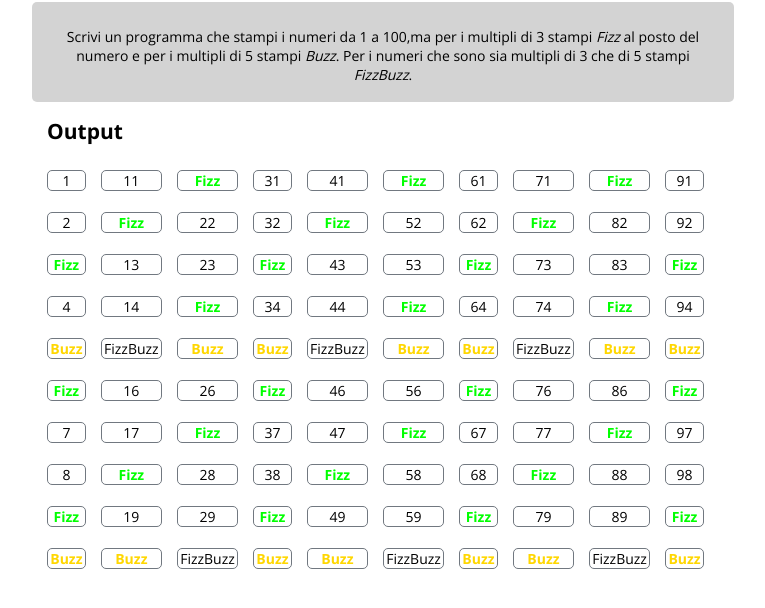
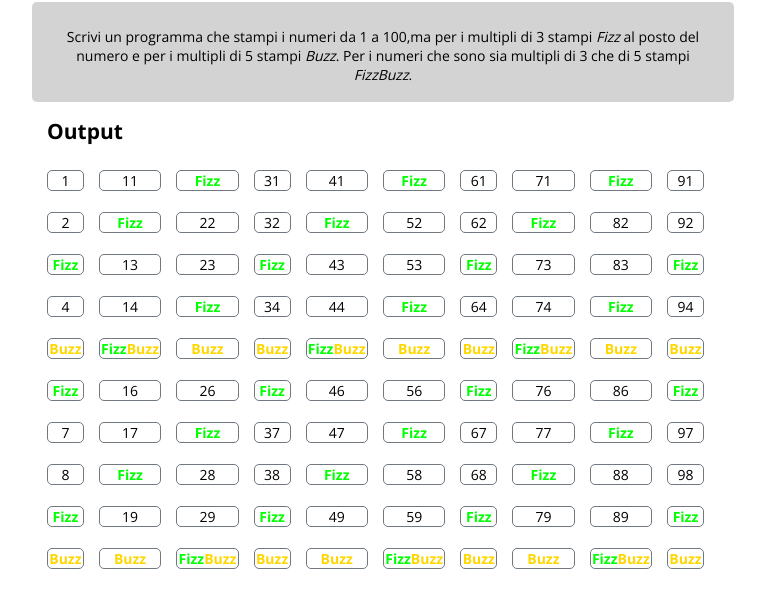
Before and after one commit to LauraStorella/js-fizzbuzz, a plain HTML site: page index.html in a window 1280 px wide. Shown: the part 116-724 px from the top of the page, without its empty margins (257-1022 px from the left). Drawn offline with nearby package versions, Linux system fonts and the light colour scheme.

Commit message:
modifica css - js

```diff
--- a/css/style.css
+++ b/css/style.css
@@ -52,6 +52,17 @@ ul li.lime {
   font-weight: bold;
 }
 ul li.gold {
+  color: gold;
+  font-weight: bold;
+}
+ul li.lime-gold span {
+  margin: 0;
+}
+ul li.lime-gold span.lime {
+  color: lime;
+  font-weight: bold;
+}
+ul li.lime-gold span.gold {
   color: gold;
   font-weight: bold;
 }
--- a/js/script.js
+++ b/js/script.js
@@ -12,7 +12,7 @@ for (var i = 1; i <= 100; i++) {
   // Multipli 3 e 5
   if (i % 15 == 0) {
     console.log("FizzBuzz");
-    numbersList.innerHTML += '<li> FizzBuzz </li>';
+    numbersList.innerHTML += '<li class="lime-gold"><span class="lime">Fizz</span><span class="gold">Buzz</span></li>';
   }
   // Multipli 3
   else if (i % 3 == 0) {
```
